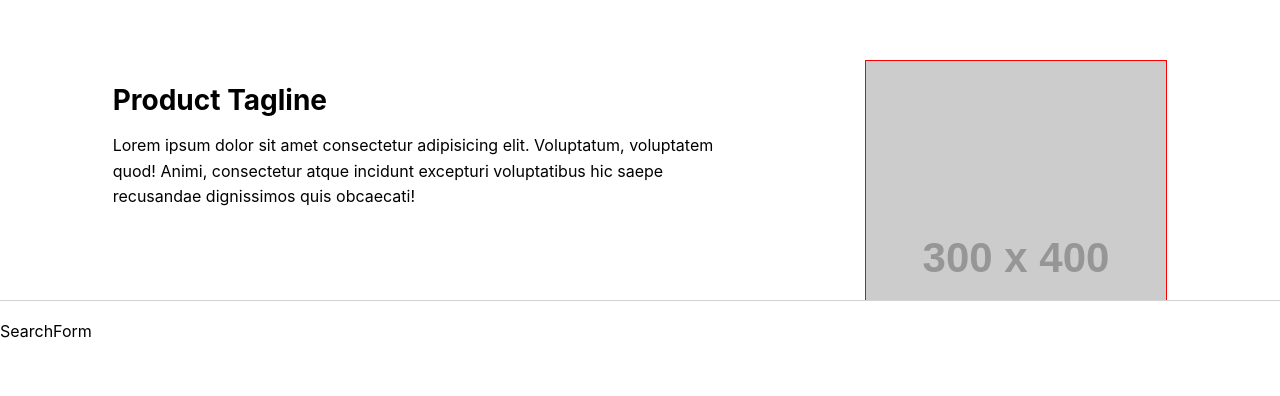
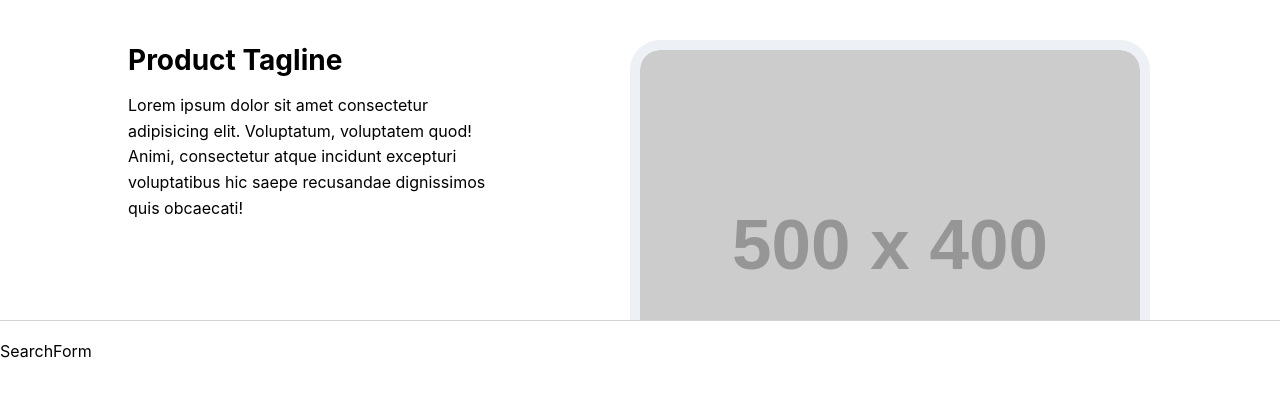
Before and after one commit to pratham2002/Pratham-Agrawal-Frontend-Developer, a React (Create React App) app: page / in a window 1280 px wide. Shown: the top 396 px of the page. Built offline with nearby package versions, Linux system fonts and the light colour scheme.

Commit message:
banner component doenm

```diff
--- a/src/App.css
+++ b/src/App.css
@@ -1,39 +1,62 @@
 .banner {
   display: flex;
-  justify-content: space-evenly;
   border-bottom: 1px solid lightgray;
   margin-block: 20px;
-  padding-block: 40px;
-  overflow-y: hidden;
+  overflow: hidden;
   position: relative;
-  max-height: 200px;
+  height: 300px;
+  transition: 0.5s ease;
 }
 
 .banner-content {
-  width: 50%;
+  width: 30%;
+  margin-inline: 10%;
 }
 
 .banner-content h1 {
   font-size: 28px;
   margin-bottom: 10px;
+  animation: reveal 1s ease-out;
 }
 
 .banner-content p {
   font-size: 16px;
   line-height: 1.6;
+  animation: reveal 2s ease-out;
 }
 
 .banner-image {
   position: relative;
   bottom: -10%;
+  margin-right: 10%;
   right: 0;
-  border: 1px solid red;
   overflow: hidden;
-  height: 90%;
+  border-radius: 20px;
+  outline: 10px solid #edf0f4;
+  animation: slideIn 1.5s ease;
 }
 
 .banner-image img {
-  width: 100%;
-  height: 100%;
   object-fit: cover;
 }
+
+@keyframes reveal {
+  0% {
+    opacity: 0;
+  }
+  100% {
+    opacity: 1;
+  }
+}
+
+@keyframes slideIn {
+  0% {
+    transform: translateX(100%);
+    opacity: 0;
+    outline-color: transparent;
+  }
+  100% {
+    transform: translateX(0);
+    outline-offset: 2px;
+  }
+}
--- a/src/Components/Banner.jsx
+++ b/src/Components/Banner.jsx
@@ -12,7 +12,7 @@ export default function Banner() {
         </p>
       </div>
       <div className="banner-image">
-        <img src="https://www.placehold.co/300x400" alt="Product" />
+        <img src="https://www.placehold.co/500x400" alt="Product" />
       </div>
     </div>
   );
```
